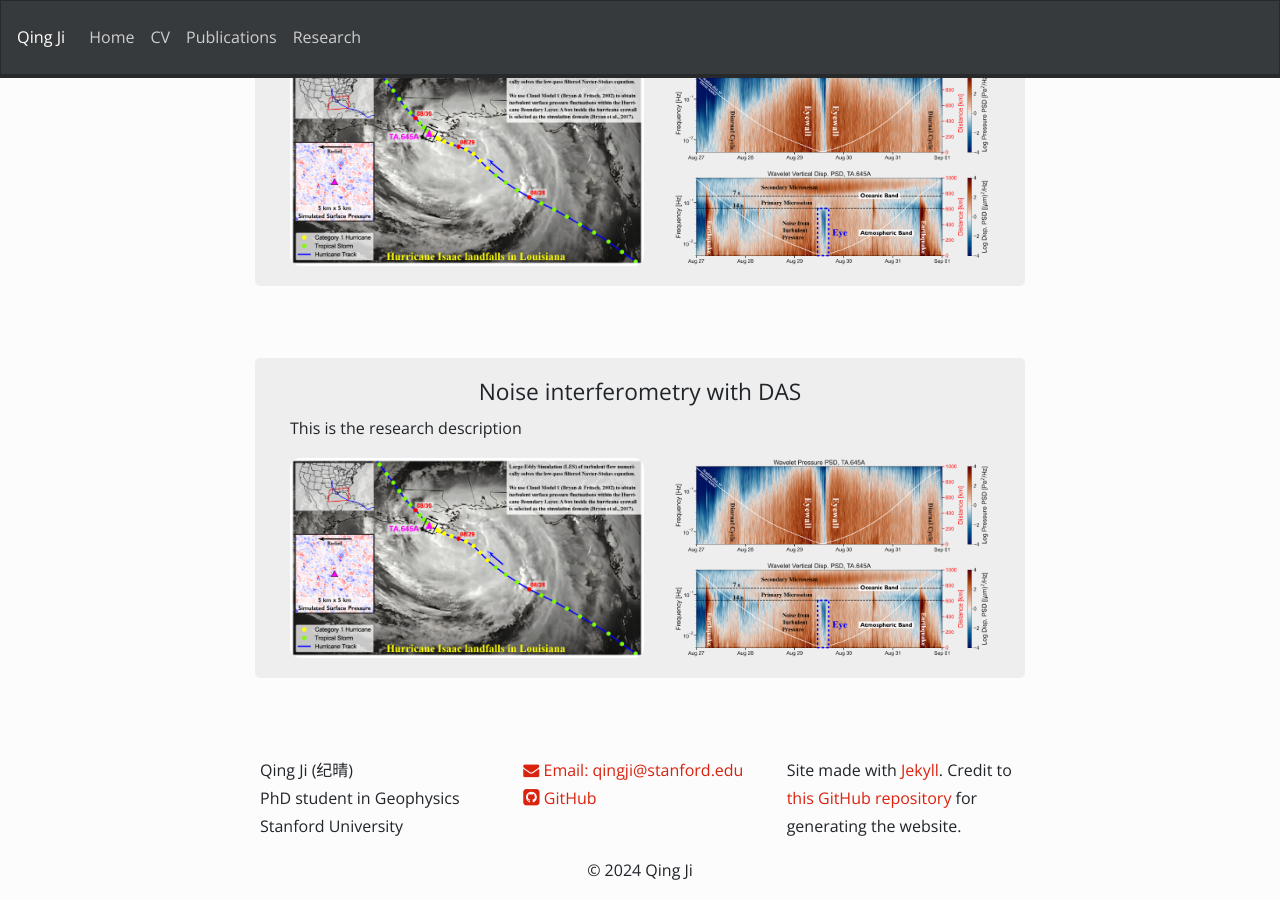
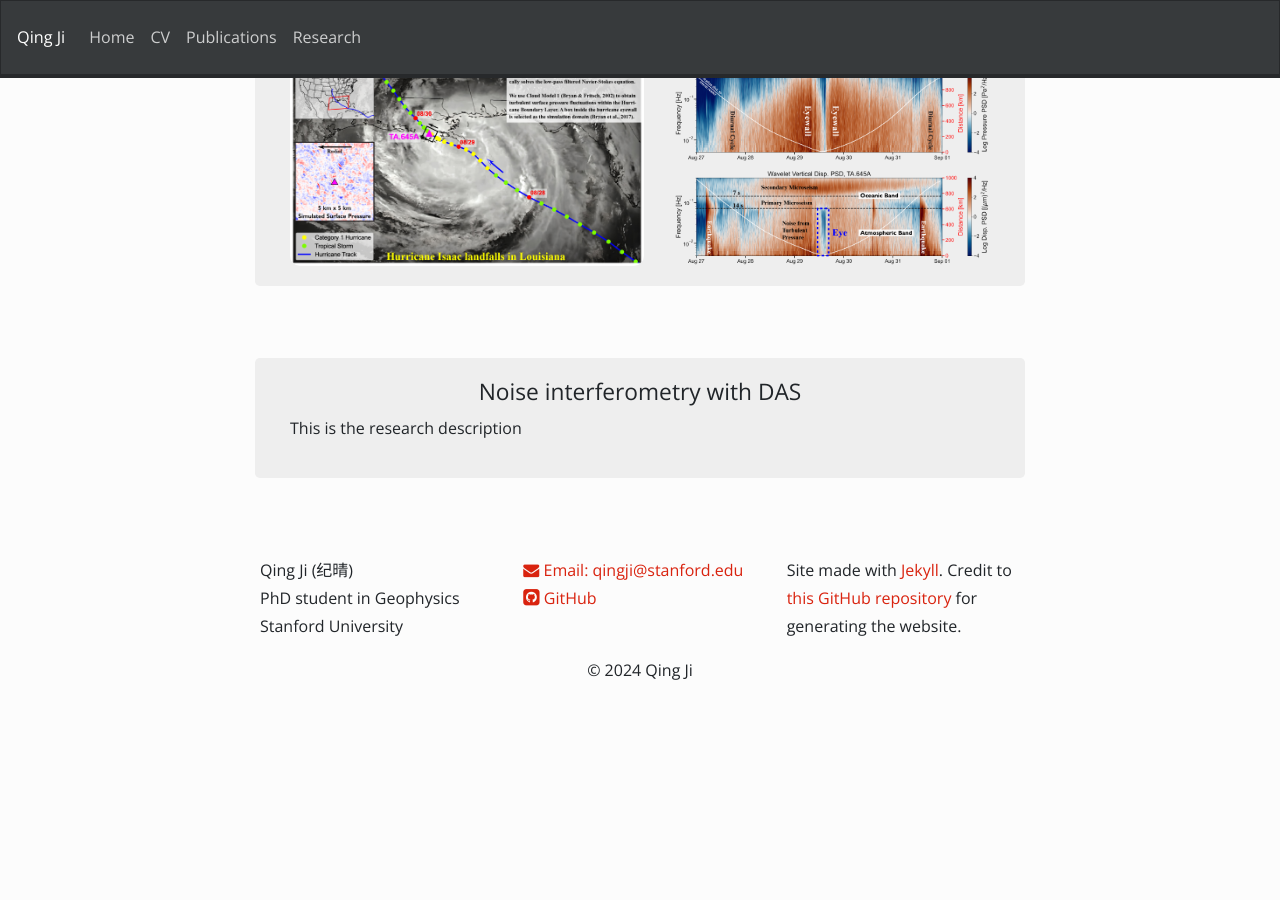
Before and after one commit to NickJi98/NickJi98.github.io, a Jekyll site: the page built from _pages/research.md, in a window 1280 px wide and 900 px high, scrolled down 631 px. Built offline with Jekyll 4.4.1, drawn with Linux system fonts in a browser that asks for light colours; nearby versions of some CDN libraries; a style sheet for code colours, icons or effects is not loaded; after the commit the page ends 1331 px from its top, so only the background shows below that.

Commit message:
Update research.md

```diff
--- a/_pages/research.md
+++ b/_pages/research.md
@@ -56,8 +56,6 @@ iframe {
   <div class="well">
   <center><h3>Noise interferometry with DAS</h3></center>
   <p>This is the research description</p>
-  <img align="left" src="{{ site.url }}{{ site.baseurl }}/images/site_Isaac.png" height="200px"/>
-  <img align="right" src="{{ site.url }}{{ site.baseurl }}/images/site_PSD.png" height="200px"/> <br/>
 </div>
 </div>
 </div>
```
